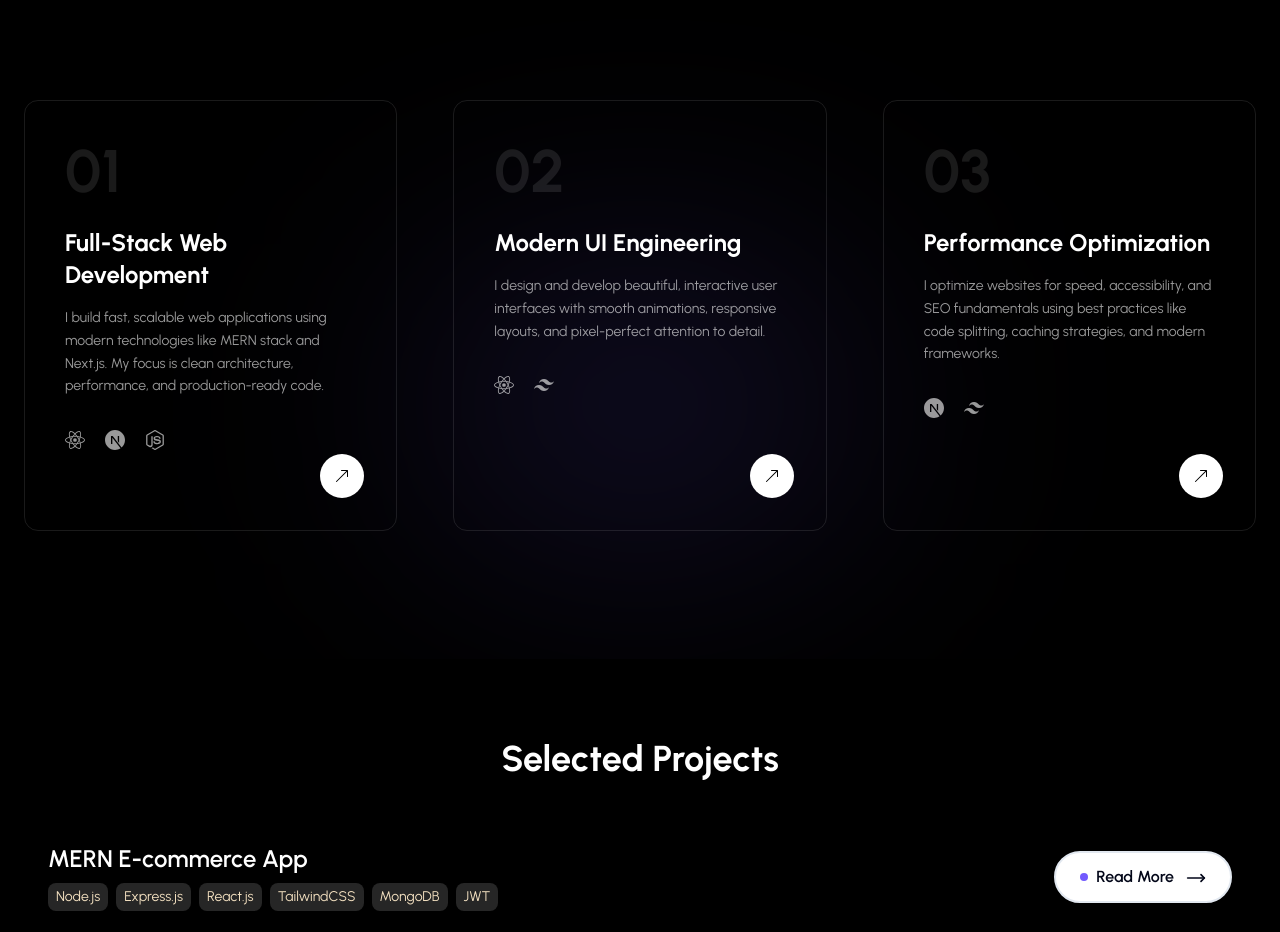
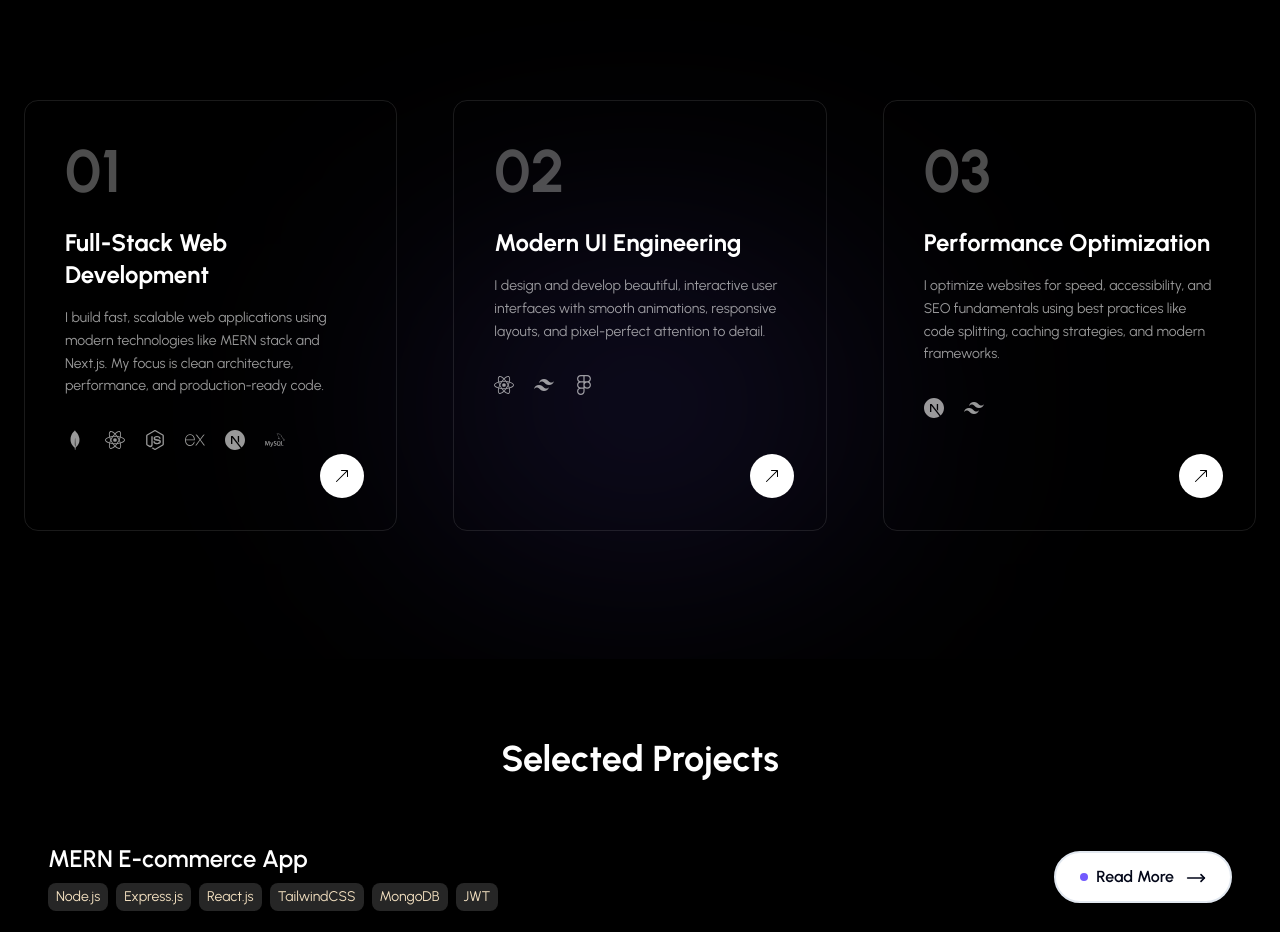
Before and after one commit to elishabhatti/elisha-portfolio, a Next.js app: page / in a window 1280 px wide. Shown: the part 1864-2796 px from the top of the page. Built offline with nearby package versions, Linux system fonts and the light colour scheme.

Commit message:
refactor: added more icons in the services cards

```diff
--- a/components/pages/Services.jsx
+++ b/components/pages/Services.jsx
@@ -7,6 +7,10 @@ import {
   SiNextdotjs,
   SiNodedotjs,
   SiTailwindcss,
+  SiExpress,
+  SiMongodb,
+  SiMysql,
+  SiFigma,
 } from "react-icons/si";
 
 const services = [
@@ -15,14 +19,14 @@ const services = [
     title: "Full-Stack Web Development",
     description:
       "I build fast, scalable web applications using modern technologies like MERN stack and Next.js. My focus is clean architecture, performance, and production-ready code.",
-    icons: [SiReact, SiNextdotjs, SiNodedotjs],
+    icons: [SiMongodb, SiReact, SiNodedotjs, SiExpress, SiNextdotjs, SiMysql],
   },
   {
     num: "02",
     title: "Modern UI Engineering",
     description:
       "I design and develop beautiful, interactive user interfaces with smooth animations, responsive layouts, and pixel-perfect attention to detail.",
-    icons: [SiReact, SiTailwindcss],
+    icons: [SiReact, SiTailwindcss, SiFigma],
   },
   {
     num: "03",
@@ -91,7 +95,7 @@ const Services = () => {
               className="group relative border border-white/10 rounded-xl p-10 transition-all duration-500 hover:border-[#725afe] hover:bg-white/[0.03]"
             >
               {/* Number */}
-              <span className="text-6xl font-extrabold text-white/10 group-hover:text-[#725afe] transition duration-500">
+              <span className="text-6xl font-extrabold text-white/30 group-hover:text-[#725afe] transition duration-500">
                 {service.num}
               </span>
 
```
